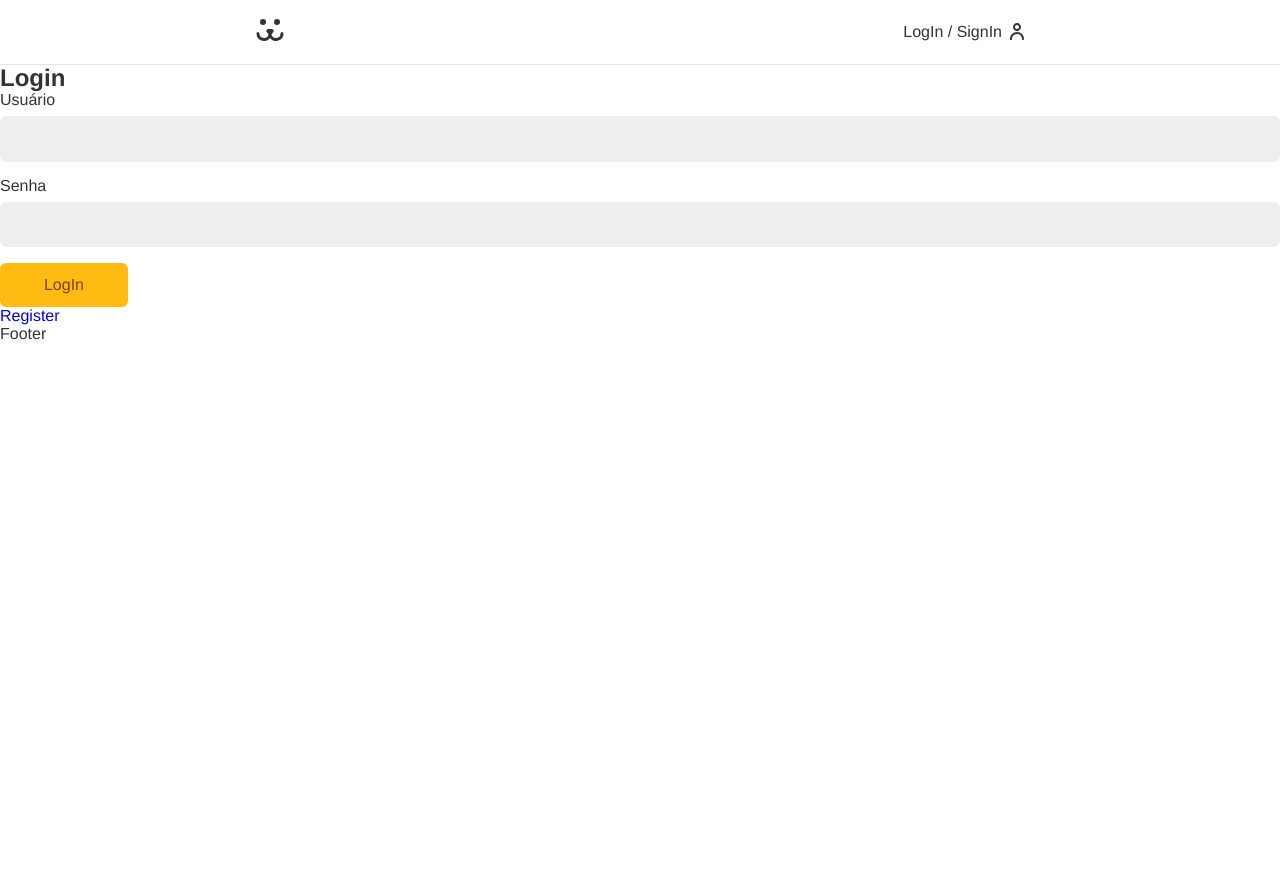
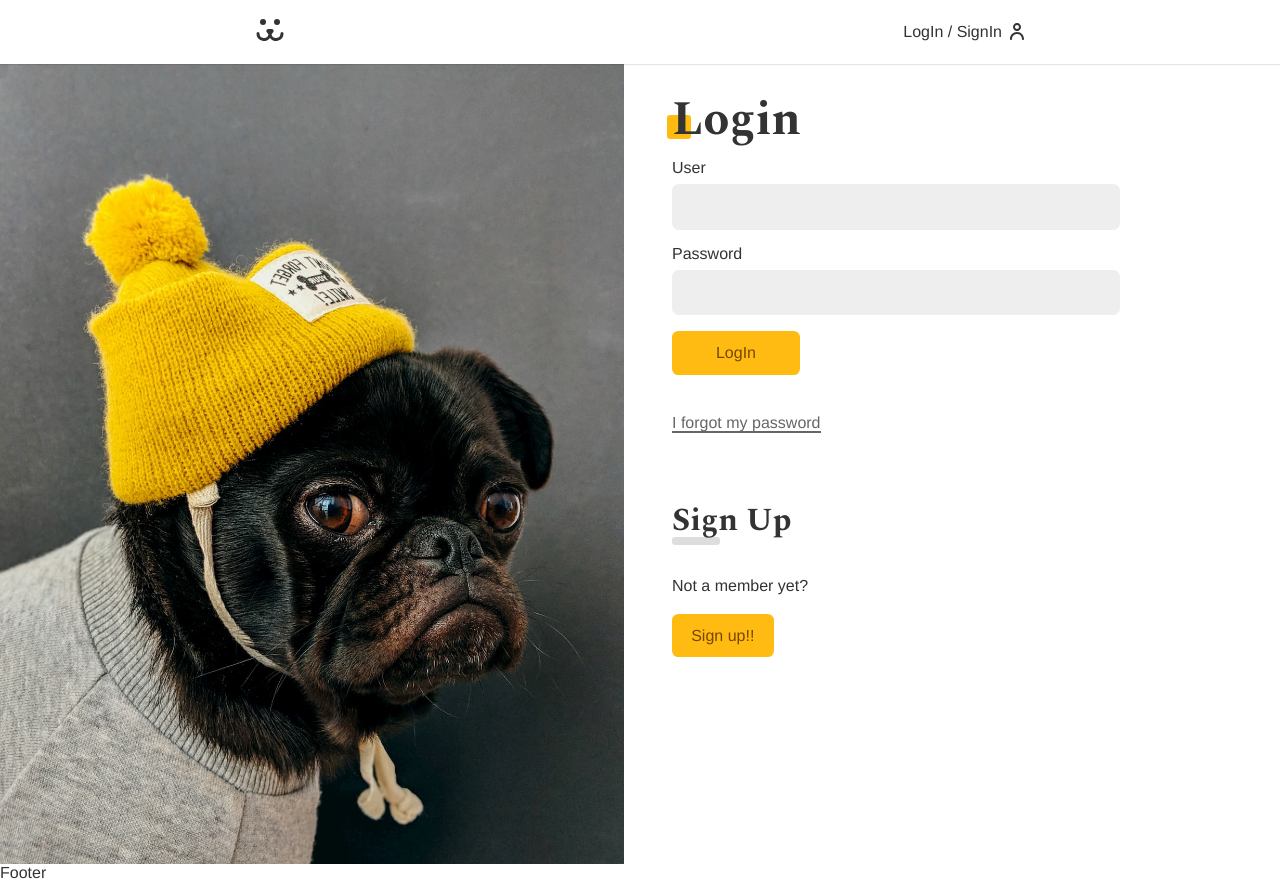
Before and after one commit to joaopedrorori/dogs, a React (Vite) app: page /login in a window 1280 px wide. Before the commit the page ends 800 px from the top, so only its background shows below. Built offline with nearby package versions, Linux system fonts and the light colour scheme.

Commit message:
login page done

```diff
--- a/src/App.css
+++ b/src/App.css
@@ -1,3 +1,4 @@
+@import url('https://fonts.googleapis.com/css2?family=Spectral:wght@700&display=swap');
 *{
   box-sizing: border-box;
 }
@@ -7,7 +8,7 @@
   margin: 0;
   color: #333;
   --type-first: Helvetica, Arial, sans-serif;
-  --type-second: "Spectral", Georgia;
+  --type-second: "Spectral", georgia;
   font-family: var(--type-first);
 }
 
@@ -35,6 +36,8 @@
 
 a{
   text-decoration: none;
+  color: #333;
+
 }
 
 .container{
@@ -42,3 +45,36 @@
   padding: 0 1rem;
   margin: 0 auto;
 }
+
+.title{
+  font-family: var(--type-second);
+  line-height: 1;
+  font-size: 3rem;
+  margin: 1rem 0;
+  position: relative;
+  z-index: 1;
+}
+.title::after{
+  content:"";
+  display: block;
+  width: 1.5rem;
+  height: 1.5rem;
+  background-color: #fb1;
+  position: absolute;
+  bottom: 5px;
+  left: -5px;
+  border-radius: .2rem;
+  z-index: -1;
+}
+
+.animeLeft{
+  opacity: 0;
+  transform: translateX(-20px);
+  animation: animeLeft .3s forwards;
+}
+@keyframes animeLeft{
+  to{
+    opacity: 1;
+    transform: initial;
+  }
+}
--- a/src/Components/Forms/Input.module.css
+++ b/src/Components/Forms/Input.module.css
@@ -1,34 +1,35 @@
-.wrapper{
+.wrapper {
   margin-bottom: 1rem;
 }
 
-.input{
+.input {
   border: 1px solid #eee;
   display: block;
   width: 100%;
   font-size: 1rem;
-  padding: .8rem;
-  border-radius: .4rem;
+  padding: 0.8rem;
+  border-radius: 0.4rem;
   background: #eee;
-  transition: .2s;
+  transition: 0.2s;
 }
 
-.input:hover,.input:focus{
+.input:focus,
+.input:hover {
   outline: none;
   border-color: #fb1;
   background: white;
   box-shadow: 0 0 0 3px #fea;
 }
 
-.label{
+.label {
   display: block;
   font-size: 1rem;
   line-height: 1;
-  padding-bottom: .5rem;
+  padding-bottom: 0.5rem;
 }
 
-.error{
+.error {
   color: #f31;
-  font-size: .875rem;
-  margin-top: .25rem;
+  font-size: 0.875rem;
+  margin-top: 0.25rem;
 }
--- /dev/null
+++ b/src/Components/Helper/Error.jsx
@@ -0,0 +1,8 @@
+import React from "react";
+
+const Error = ({ error }) => {
+  if (!error) return null;
+  return <p style={{ color: "#f31", margin: "1rem 0" }}>{error}</p>;
+};
+
+export default Error;
--- a/src/Components/Login/Login.jsx
+++ b/src/Components/Login/Login.jsx
@@ -5,13 +5,15 @@
 import LoginPasswordLost from "./LoginPasswordLost.jsx";
 import LoginPasswordReset from "./LoginPasswordReset.jsx";
 import UserContext from "../../UserContext.jsx";
+import styles from "./Login.module.css";
 
 const Login = () => {
   const { login } = React.useContext(UserContext);
 
   if (login === true) return <Navigate to="/account" />;
   return (
-    <div>
+    <section className={styles.login}>
+      <div className={styles.forms}>
         <Routes>
           <Route path="/" element={<LoginForm />} />
           <Route path="create" element={<LoginCreate />} />
@@ -19,6 +21,7 @@
           <Route path="reset" element={<LoginPasswordReset />} />
         </Routes>
       </div>
+    </section>
   );
 };
 
--- /dev/null
+++ b/src/Components/Login/Login.module.css
@@ -0,0 +1,29 @@
+.login{
+  display: grid;
+  grid-template-columns: repeat(2, 1fr);
+  min-height: 100vh;
+  gap: 2rem;
+}
+.login::before{
+  content: "";
+  display: block;
+  background: url("../../Assets/login.jpg") no-repeat center center;
+  background-size: cover;
+}
+
+.forms{
+  max-width: 30rem;
+  padding: 1rem;
+}
+
+@media(max-width:40rem){
+  .login{
+    grid-template-columns: 1fr;
+  }
+  .login::before{
+    display: none;
+  }
+  .forms{
+    max-width: 100%;
+  }
+}
--- a/src/Components/Login/LoginForm.jsx
+++ b/src/Components/Login/LoginForm.jsx
@@ -4,6 +4,9 @@
 import Button from "../Forms/Button";
 import useForm from "../../Hooks/useForm";
 import { UserContext } from "../../UserContext.jsx";
+import Error from "../Helper/Error.jsx";
+import styles from "./LoginForm.module.css";
+import stylesBtn from "../Forms/Button.module.css";
 
 const LoginForm = () => {
   const username = useForm();
@@ -20,20 +23,29 @@
   }
 
   return (
-    <section>
-      <h1>Login</h1>
-      <form action="" onSubmit={handleSubmit}>
-        <Input label="Usuário" type="text" name="username" {...username} />
-        <Input label="Senha" type="password" name="password" {...password} />
+    <section className="animeLeft">
+      <h1 className="title">Login</h1>
+      <form className={styles.form} onSubmit={handleSubmit}>
+        <Input label="User" type="text" name="username" {...username} />
+        <Input label="Password" type="password" name="password" {...password} />
         {loading ? (
           <Button disabled>Loading...</Button>
         ) : (
           <Button>LogIn</Button>
         )}
 
-        {error && <p>Invalid user or password.</p>}
+        {error && <Error error={error + "Invalid user or password"} />}
       </form>
-      <Link to="/login/criar">Register</Link>
+      <Link className={styles.resetPassword} to="/login/reset">
+        I forgot my password
+      </Link>
+      <div className={styles.signUp}>
+        <h2 className={styles.subtitle}>Sign Up</h2>
+        <p>Not a member yet? </p>
+        <Link className={stylesBtn.button} to="/login/register">
+          Sign up!!
+        </Link>
+      </div>
     </section>
   );
 };
--- /dev/null
+++ b/src/Components/Login/LoginForm.module.css
@@ -0,0 +1,39 @@
+.form{
+  margin-bottom: 2rem;
+}
+
+.resetPassword{
+  display: inline-block;
+  color: #666;
+  padding: .5rem 0;
+  line-height: 1;
+}
+.resetPassword::after{
+  content: "";
+  height: 2px;
+  width: 100%;
+  background: currentColor;
+  display: block;
+}
+
+.signUp{
+  margin-top: 4rem;
+}
+.signUp p{
+  margin-top: 2rem;
+  margin-bottom: 2rem;
+}
+
+.subtitle{
+  font-family: var(--type-second);
+  line-height: 1;
+  font-size: 2rem;
+}
+.subtitle::after{
+  content: "";
+  display: block;
+  background: #ddd;
+  height: .5rem;
+  width: 3rem;
+  border-radius: .2rem;
+}
```
Lines whose indentation alone changed are shown as unchanged.
